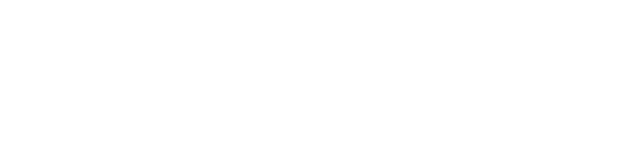
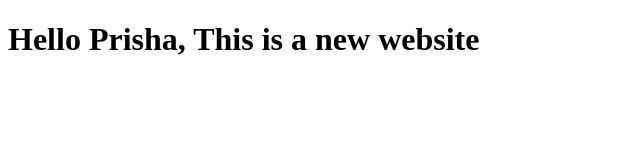
Before and after one commit to valkyrie20/HeatGuard---Heat-Risk-Intelligent-System, a plain HTML site: page index.html in a window 1280 px wide. Shown: the whole page, without its empty margins (0-640 px from the left). Drawn offline with Linux system fonts and the light colour scheme.

Commit message:
Update index.html

```diff
--- a/index.html
+++ b/index.html
@@ -6,6 +6,6 @@
     <title>HeatGuard</title>
 </head>
 <body>
-
+    <h1>Hello Prisha, This is a new website</h1>
 </body>
 </html>
```
